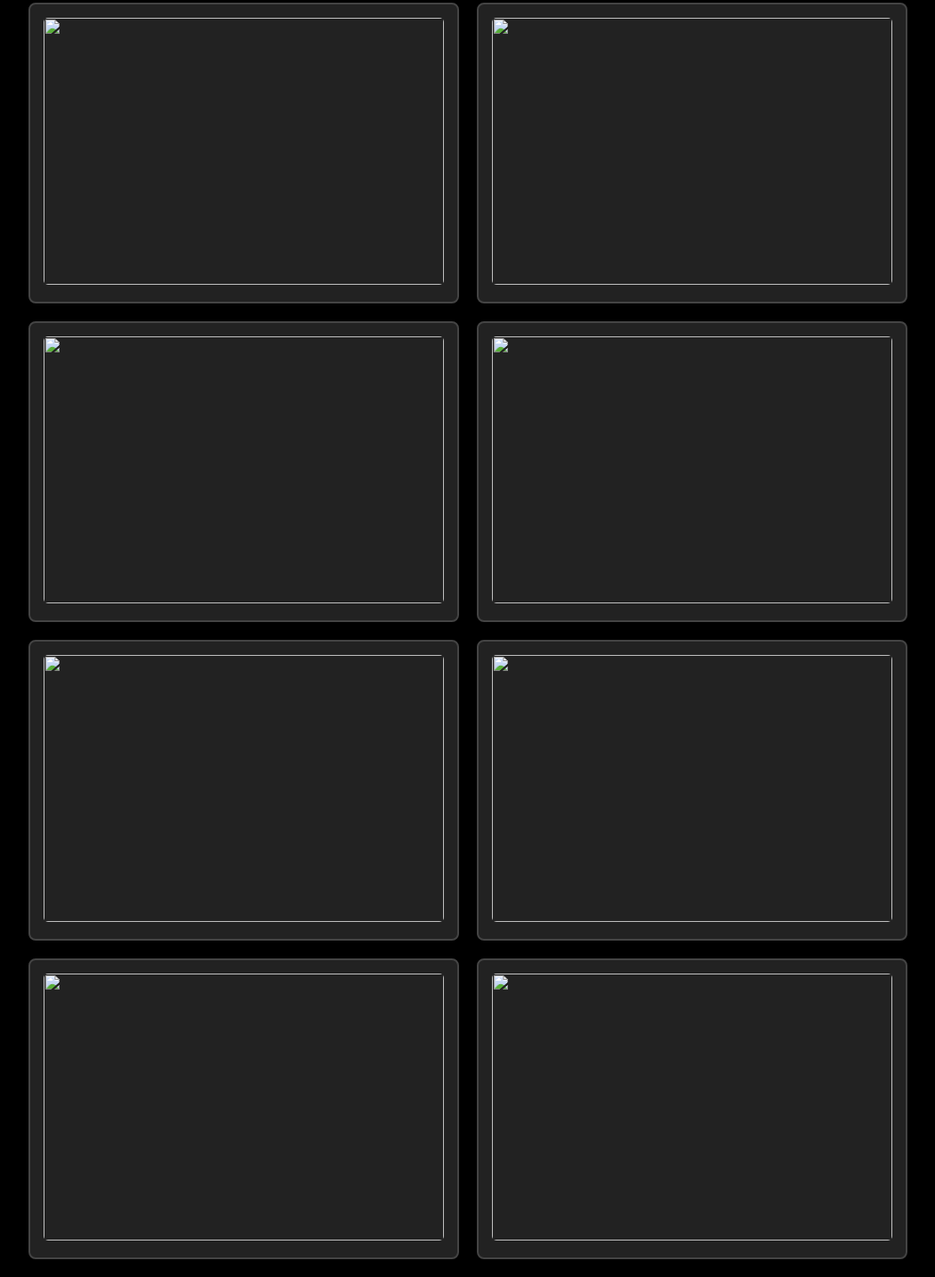
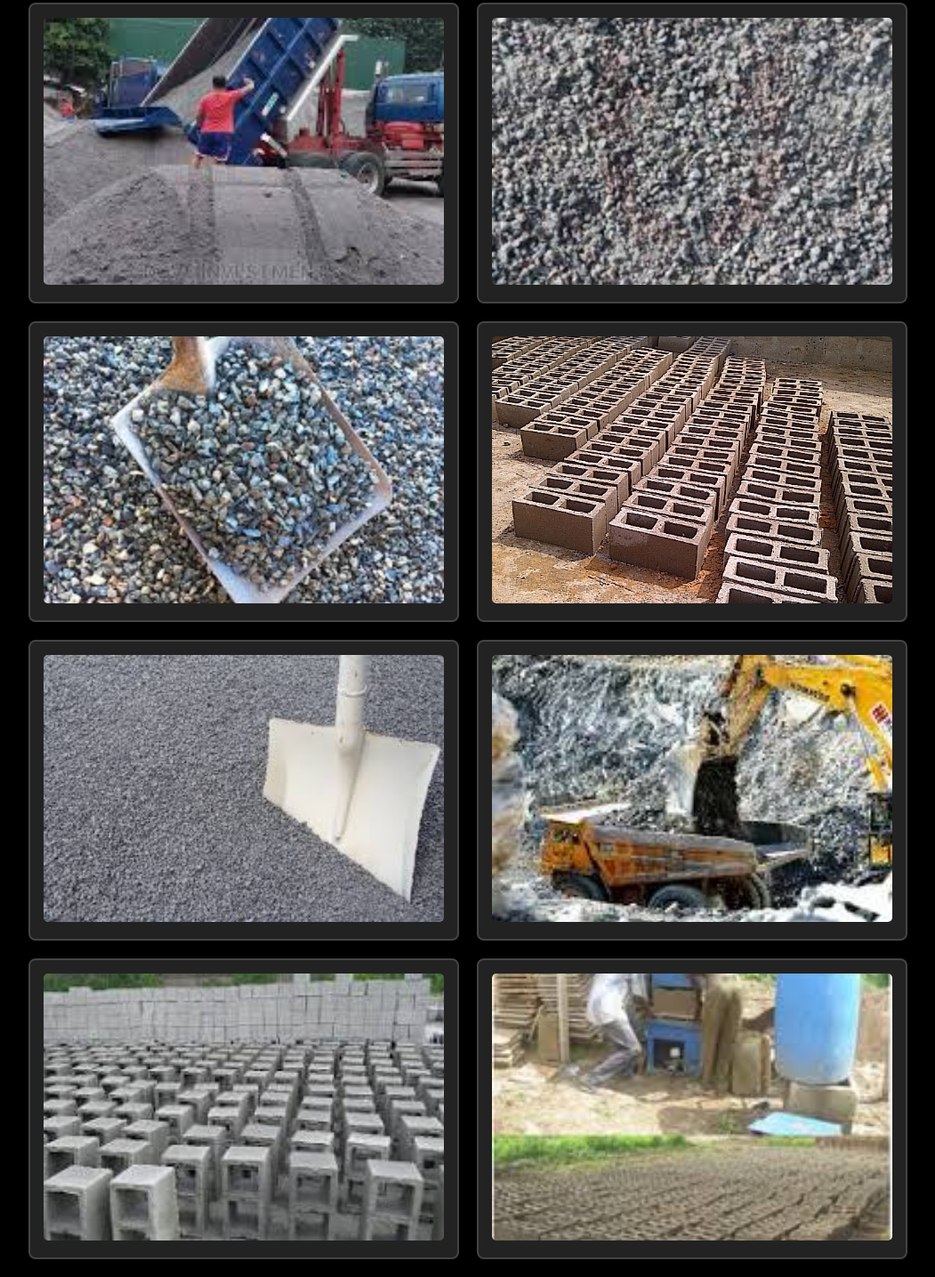
Before and after one commit to drmfsltdoh/springgardenupdate.i, a plain HTML site: page gallery.html in a window 1280 px wide. Shown: the part 473-1908 px from the top of the page at 89% size, without its empty margins (114-1165 px from the left). Drawn offline with Linux system fonts and the light colour scheme; the site is published under a folder, as on GitHub Pages, so addresses that start at the root find nothing.

Commit message:
Update gallery.html

```diff
--- a/gallery.html
+++ b/gallery.html
@@ -81,38 +81,38 @@
 
     <div class="gallery">
         <div class="gallery-item">
-            <img src="/block.jpeg" alt="">
+            <img src="block.jpeg" alt="">
 
         </div>
         <div class="gallery-item">
-            <img src="/6 inchs.jpeg" alt="">
+            <img src="6 inchs.jpeg" alt="">
 
         </div>
         <div class="gallery-item">
-            <img src="/original dust 1.jpeg" alt="">
+            <img src="original dust 1.jpeg" alt="">
 
         </div>
         <div class="gallery-item">
-            <img src="/original dust 2.jpeg" alt="">
+            <img src="original dust 2.jpeg" alt="">
 
         </div>
         <div class="gallery-item">
-            <img src="/gravel.jpeg" alt="">
+            <img src="gravel.jpeg" alt="">
         </div>
         <div class="gallery-item">
-            <img src="/kpokripo.jpeg" alt="">
+            <img src="kpokripo.jpeg" alt="">
         </div>
         <div class="gallery-item">
-            <img src="/dust 2.jpeg" alt="">
+            <img src="dust 2.jpeg" alt="">
         </div>
         <div class="gallery-item">
-            <img src="/stone.jpeg" alt="">
+            <img src="stone.jpeg" alt="">
         </div>
         <div class="gallery-item">
-            <img src="/the industry.jpeg" alt="">
+            <img src="the industry.jpeg" alt="">
         </div>
         <div class="gallery-item">
-            <img src="/the industry.jpg" alt="">
+            <img src="the industry.jpg" alt="">
         </div>
     </div>
 
```
